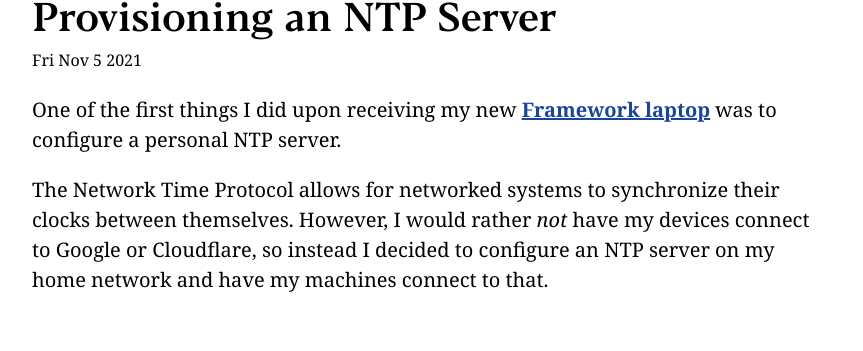
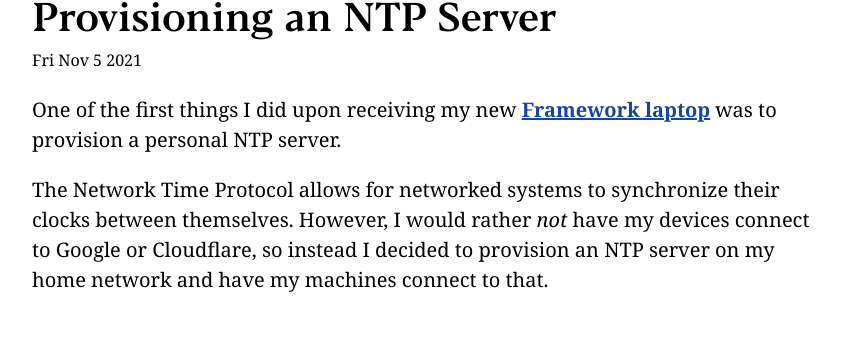
Before and after one commit to josephchoe/josephchoe.com, a Jekyll site: the page built from _app/_posts/essay/2021-11-05-openntpd.md, in a window 1280 px wide and 900 px high. Shown: the part 166-517 px from the top of the window, without its empty margins (208-1071 px from the left). Built offline with Jekyll 4.4.1, drawn with Linux system fonts in a browser that asks for light colours.

Commit message:
Essay - Provisioning an NTP Server typo corrected

```diff
--- a/_app/_posts/essay/2021-11-05-openntpd.md
+++ b/_app/_posts/essay/2021-11-05-openntpd.md
@@ -4,9 +4,9 @@ date: 2021-11-05 08:00:00 -0600
 author: joseph
 ---
 
-One of the first things I did upon receiving my new [Framework laptop]({% post_url 2021-10-22-framework %}) was to configure a personal NTP server.
+One of the first things I did upon receiving my new [Framework laptop]({% post_url 2021-10-22-framework %}) was to provision a personal NTP server.
 
-The Network Time Protocol allows for networked systems to synchronize their clocks between themselves. However, I would rather *not* have my devices connect to Google or Cloudflare, so instead I decided to configure an NTP server on my home network and have my machines connect to that.
+The Network Time Protocol allows for networked systems to synchronize their clocks between themselves. However, I would rather *not* have my devices connect to Google or Cloudflare, so instead I decided to provision an NTP server on my home network and have my machines connect to that.
 
 ## Virtual Machine
 
```
